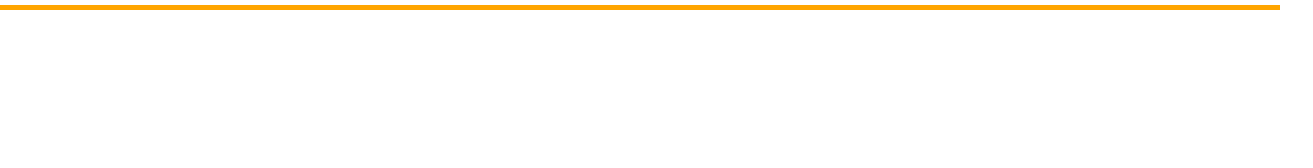
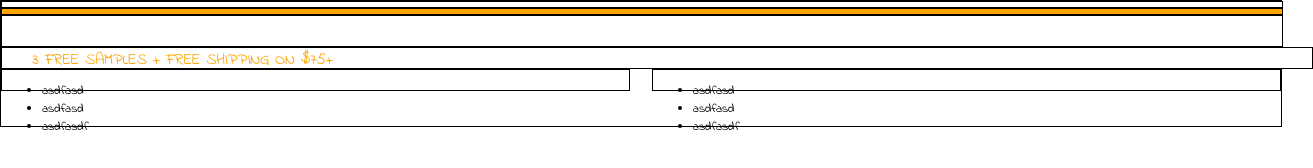
Before and after one commit to rapearl19/naturaSite, a plain HTML site: page index.html in a window 1280 px wide. Shown: the whole page, 1313 px wide, since content can reach past the window. Drawn offline with nearby package versions, Linux system fonts and the light colour scheme.

Commit message:
closing out the header

```diff
--- a/css/custom.css
+++ b/css/custom.css
@@ -9,6 +9,9 @@
 	position: absolute;
 	padding: none;
 	z-index: -1000;
+	border-style: solid;
+	border-color: black;
+	border-width: 1px;
 }
 
 .topLine {
@@ -16,6 +19,9 @@
 	position: relative;
 	height: 5px;
 	background: white;
+	border-style: solid;
+	border-color: black;
+	border-width: 1px;
 }
 
 .orangeLine {
@@ -23,4 +29,57 @@
 	background: orange;
 	position: relative;
 	height: 5px;
+	border-style: solid;
+	border-color: black;
+	border-width: 1px;
 }
+.bottomSpace {
+	width: 100%;
+	background: white;
+	position: relative;
+	height: 30px;
+	border-style: solid;
+	border-color: black;
+	border-width: 1px;
+}
+
+.freeSamples {
+	width: 100%;
+	background: white;
+	font-family: 'Indie Flower', cursive;
+	color: orange;
+	position: relative;
+	height: 20px;
+	border-style: solid;
+	border-color: black;
+	border-width: 1px;
+	padding-left: 30px;
+}
+
+.navLeft {
+	width: 49%;
+	background: white;
+	position: relative;
+	height: 20px;
+	border-style: solid;
+	border-color: black;
+	border-width: 1px;
+	float: left;
+}
+
+.navRight {
+	width: 49%;
+	background: white;
+	position: relative;
+	height: 20px;
+	border-style: solid;
+	border-color: black;
+	border-width: 1px;
+	float: right;
+}
+
+.topNav {
+	font-family: 'Indie Flower', cursive;
+	color: black;
+	font-size: 12px;
+}
--- a/index.html
+++ b/index.html
@@ -6,13 +6,38 @@
 		<link rel="stylesheet" href="css/custom.css">
 		<script src="https://ajax.googleapis.com/ajax/libs/jquery/2.1.3/jquery.min.js"></script>
 		<Title> Natura Brasil Official Site: Brazilian Bath, Body and Haircare </Title>
+		<link href='http://fonts.googleapis.com/css?family=Indie+Flower' rel='stylesheet' type='text/css'>
 	<head>
 	<body>
 		<div class="wrap">
 			<div class="header">
 				<div class="topLine"></div>
 				<div class="orangeLine"></div>
-			</div>
+				<div class="bottomSpace"></div>
+				<div class="freeSamples">
+				3 FREE SAMPLES + FREE SHIPPING ON $75+
+				</div>
+				<div class="navBar">
+					<div class="navLeft">
+						<ul class="topNav">
+							<li>asdfasd</li>
+							<li>asdfasd</li>
+							<li>asdfasdf</li>
+						</ul>
+					</div>
+					<div class="navRight">
+						<ul class="topNav">
+							<li>asdfasd</li>
+							<li>asdfasd</li>
+							<li>asdfasdf</li>
+						</ul>
+					</div>
+				</div>
+
+
+
+				</div>
+
 
 
 
```
